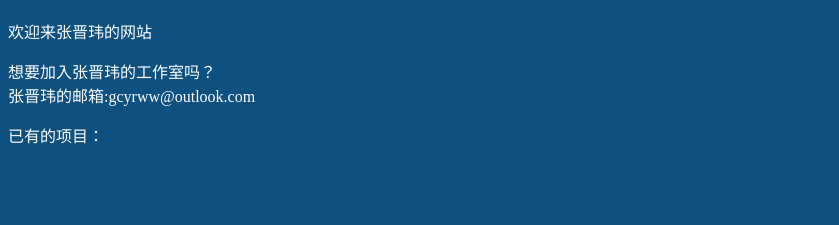
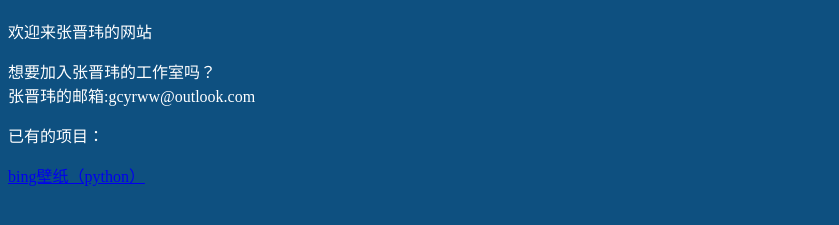
Before and after one commit to MM0OSSSS/MM0OSSSS.github.io, a plain HTML site: page index.html in a window 1280 px wide. Shown: the part 107-332 px from the top of the page, without its empty margins (0-839 px from the left). Drawn offline with Linux system fonts and the light colour scheme.

Commit message:
Update index.html

```diff
--- a/index.html
+++ b/index.html
@@ -17,6 +17,6 @@
         <p style="color: white">
             已有的项目：
         </p>
-
+        <a href="https://github.com/MM0OSSSS/bing-wallpaper/tree/main" target="_blank">bing壁纸（python）</a>
     </body>
 </html>
```
